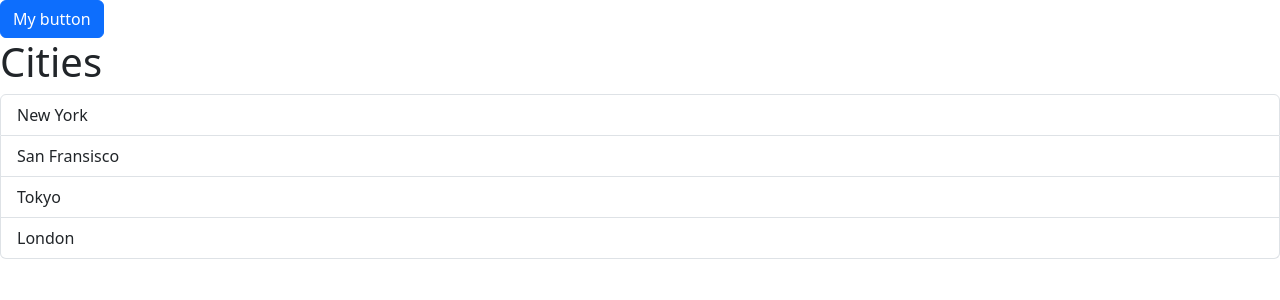
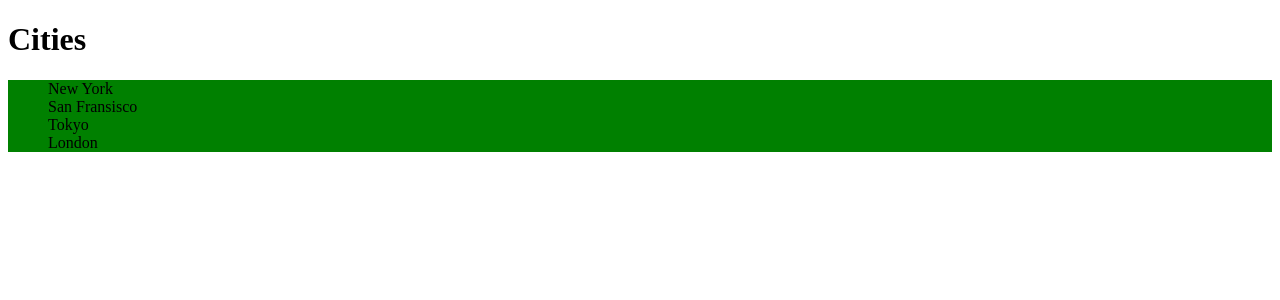
Before and after one commit to Jdubstep1357/React, a React (Vite) app: page / in a window 1280 px wide. Shown: the top 300 px of the page. Built offline with nearby package versions, Linux system fonts and the light colour scheme.

Commit message:
3_Styling_Components_CSS_Modules

```diff
--- a/src/App.tsx
+++ b/src/App.tsx
@@ -37,8 +37,6 @@
 
 */
 
-import Alert from "./components/Alert";
-import Button from "./components/Button/Button";
 import ListGroup from "./components/ListGroup";
 import { useState } from "react";
 
@@ -54,13 +52,6 @@
 
   return (
     <>
-      {alertVisible && (
-        <Alert onClose={() => setAlertVisibility(false)}>My alert</Alert>
-      )}
-      <Button color="primary" onClick={() => setAlertVisibility(true)}>
-        My button
-      </Button>
-
       <ListGroup
         items={items}
         heading="Cities"
--- a/src/components/ListGroup/ListGroup.module.css
+++ b/src/components/ListGroup/ListGroup.module.css
@@ -3,9 +3,13 @@
 */
 
 .listGroup {
-
+    list-style: none;
 }
 
 .BtnColor {
     color: green;
 }
+
+.container {
+    background: green;
+}
--- a/src/components/ListGroup/ListGroup.tsx
+++ b/src/components/ListGroup/ListGroup.tsx
@@ -1,4 +1,5 @@
 import { useState } from "react";
+import styles from "./ListGroup.module.css";
 
 interface Props {
   items: string[];
@@ -15,7 +16,7 @@
     <>
       <h1>{heading}</h1>
 
-      <ul className="list-group">
+      <ul className={[styles.listGroup, styles.container].join(" ")}>
         {/* index shows the indexed position */}
         {/* event is event */}
         {items.map((item, index) => (
```
Also changed, not shown: src/main.tsx (+6 -6 lines).
